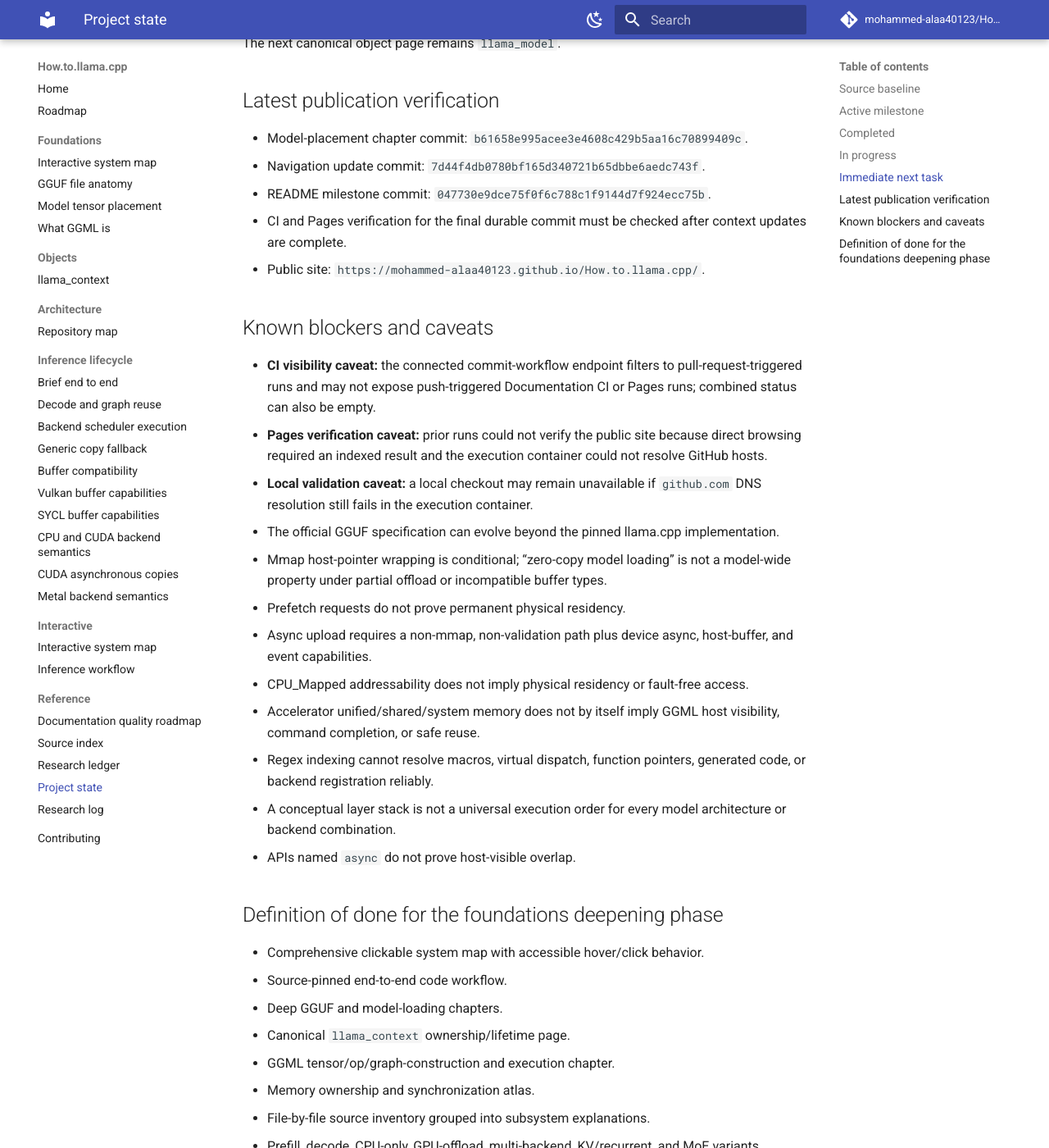
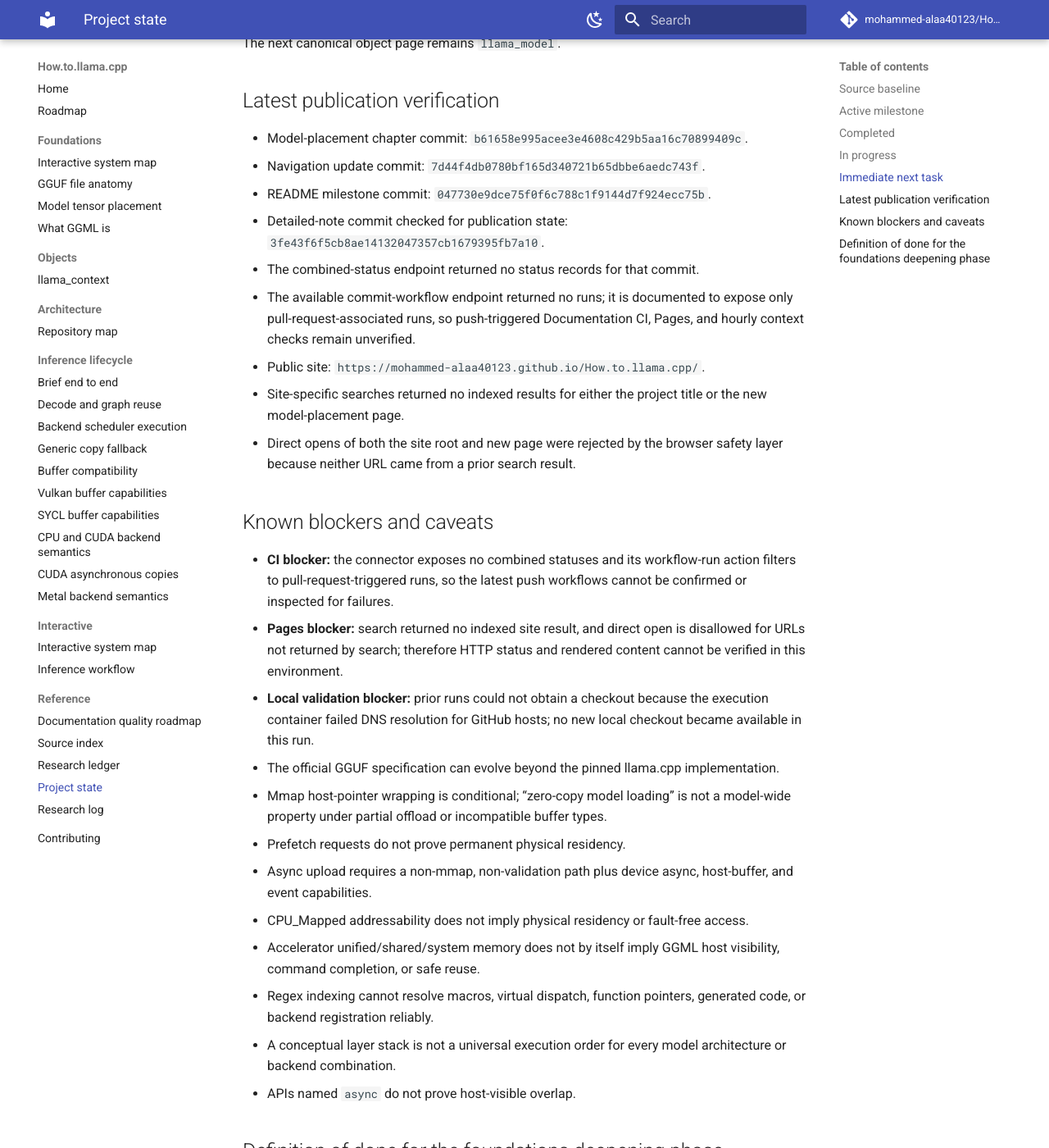
Before and after one commit to mohammed-alaa40123/How.to.llama.cpp, an MkDocs documentation site: the page built from docs/reference/project-state.md, in a window 1280 px wide and 1400 px high, scrolled down 2449 px. Shown: the whole window at 82% size. Built offline with MkDocs 1.6.1 and Material for MkDocs 9.7.7, drawn with Linux system fonts in a browser that asks for light colours; comment, search, counter and statistics services are not loaded.

Commit message:
docs: record CI and Pages verification blockers

```diff
--- a/docs/reference/project-state.md
+++ b/docs/reference/project-state.md
@@ -77,14 +77,18 @@ The next canonical object page remains `llama_model`.
 - Model-placement chapter commit: `b61658e995acee3e4608c429b5aa16c70899409c`.
 - Navigation update commit: `7d44f4db0780bf165d340721b65dbbe6aedc743f`.
 - README milestone commit: `047730e9dce75f0f6c788c1f9144d7f924ecc75b`.
-- CI and Pages verification for the final durable commit must be checked after context updates are complete.
+- Detailed-note commit checked for publication state: `3fe43f6f5cb8ae14132047357cb1679395fb7a10`.
+- The combined-status endpoint returned no status records for that commit.
+- The available commit-workflow endpoint returned no runs; it is documented to expose only pull-request-associated runs, so push-triggered Documentation CI, Pages, and hourly context checks remain unverified.
 - Public site: `https://mohammed-alaa40123.github.io/How.to.llama.cpp/`.
+- Site-specific searches returned no indexed results for either the project title or the new model-placement page.
+- Direct opens of both the site root and new page were rejected by the browser safety layer because neither URL came from a prior search result.
 
 ## Known blockers and caveats
 
-- **CI visibility caveat:** the connected commit-workflow endpoint filters to pull-request-triggered runs and may not expose push-triggered Documentation CI or Pages runs; combined status can also be empty.
-- **Pages verification caveat:** prior runs could not verify the public site because direct browsing required an indexed result and the execution container could not resolve GitHub hosts.
-- **Local validation caveat:** a local checkout may remain unavailable if `github.com` DNS resolution still fails in the execution container.
+- **CI blocker:** the connector exposes no combined statuses and its workflow-run action filters to pull-request-triggered runs, so the latest push workflows cannot be confirmed or inspected for failures.
+- **Pages blocker:** search returned no indexed site result, and direct open is disallowed for URLs not returned by search; therefore HTTP status and rendered content cannot be verified in this environment.
+- **Local validation blocker:** prior runs could not obtain a checkout because the execution container failed DNS resolution for GitHub hosts; no new local checkout became available in this run.
 - The official GGUF specification can evolve beyond the pinned llama.cpp implementation.
 - Mmap host-pointer wrapping is conditional; “zero-copy model loading” is not a model-wide property under partial offload or incompatible buffer types.
 - Prefetch requests do not prove permanent physical residency.
```
